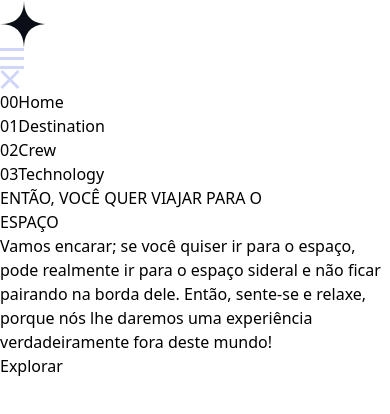
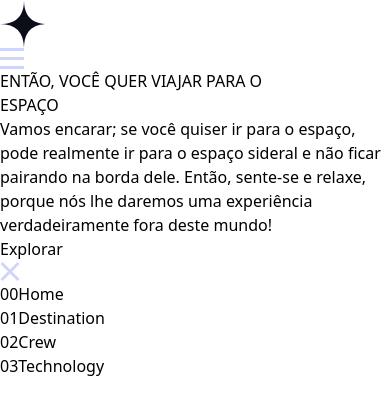
Before and after one commit to Daniel-san8/Nasa, a React (Vite) app: page / in a window 390 px wide. Shown: the top 414 px of the page. Built offline with nearby package versions, Linux system fonts and the light colour scheme; a web font is replaced by a local one.

Commit message:
wix: posicionamento do mobile feito

```diff
--- a/src/App.tsx
+++ b/src/App.tsx
@@ -1,11 +1,13 @@
 import React from "react";
 import Header from "./Components/Header";
 import Main from "./Components/Main";
+import MobileNavigation from "./Components/MobileNavigation";
 function App() {
   return (
-    <div className="bg-home-mobile h-full w-full bg-cover">
+    <div className="relative bg-home-mobile h-full w-full bg-cover">
       <Header />
       <Main />
+      <MobileNavigation />
     </div>
   );
 }
--- a/src/Components/Header.tsx
+++ b/src/Components/Header.tsx
@@ -2,37 +2,16 @@ import React from "react";
 
 const Header = () => {
   return (
-    <header className="flex items-center justify-between py-8">
+    <header className=" flex items-center justify-between py-8">
       <div className="px-8">
         <img src="shared/logo.svg" alt="logo" />
       </div>
-      <div className="px-8">
+      <nav className="px-8">
         <img
-          className=" cursor-pointer"
+          className="cursor-pointer"
           src="shared/icon-hamburger.svg"
           alt="hamburguer"
         />
-        <img
-          className="hidden cursor-pointer"
-          src="shared/icon-close.svg"
-          alt="X"
-        />
-      </div>
-      <nav className="font-barlow text-white tracking-widest bg-blue-primary py-10  ">
-        <ul>
-          <li>
-            <span className="font-bold">00</span>Home
-          </li>
-          <li>
-            <span className="font-bold">01</span>Destination
-          </li>
-          <li>
-            <span className="font-bold">02</span>Crew
-          </li>
-          <li>
-            <span className="font-bold">03</span>Technology
-          </li>
-        </ul>
       </nav>
     </header>
   );
--- /dev/null
+++ b/src/Components/MobileNavigation.tsx
@@ -0,0 +1,33 @@
+import React from "react";
+
+const MobileNavigation = () => {
+  return (
+    <div className="flex flex-col absolute top-0 right-0 bg-blue-700 px-6 z-10">
+      <div className="self-end">
+        <img
+          className="right-6 cursor-pointer"
+          src="shared/icon-close.svg"
+          alt="X"
+        />
+      </div>
+      <div className="font-barlow text-white tracking-widest">
+        <ul>
+          <li>
+            <span className="font-bold">00</span>Home
+          </li>
+          <li>
+            <span className="font-bold">01</span>Destination
+          </li>
+          <li>
+            <span className="font-bold">02</span>Crew
+          </li>
+          <li>
+            <span className="font-bold">03</span>Technology
+          </li>
+        </ul>
+      </div>
+    </div>
+  );
+};
+
+export default MobileNavigation;
```
